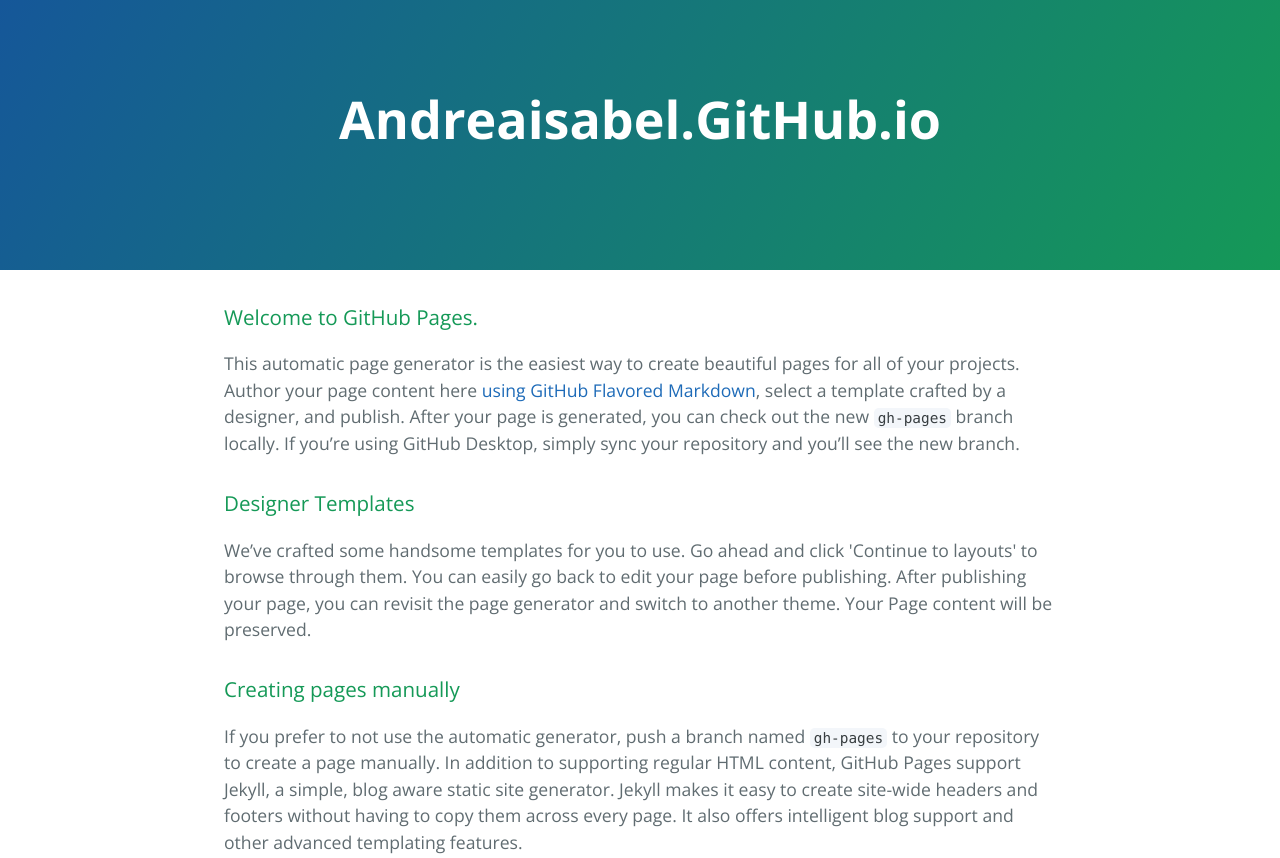
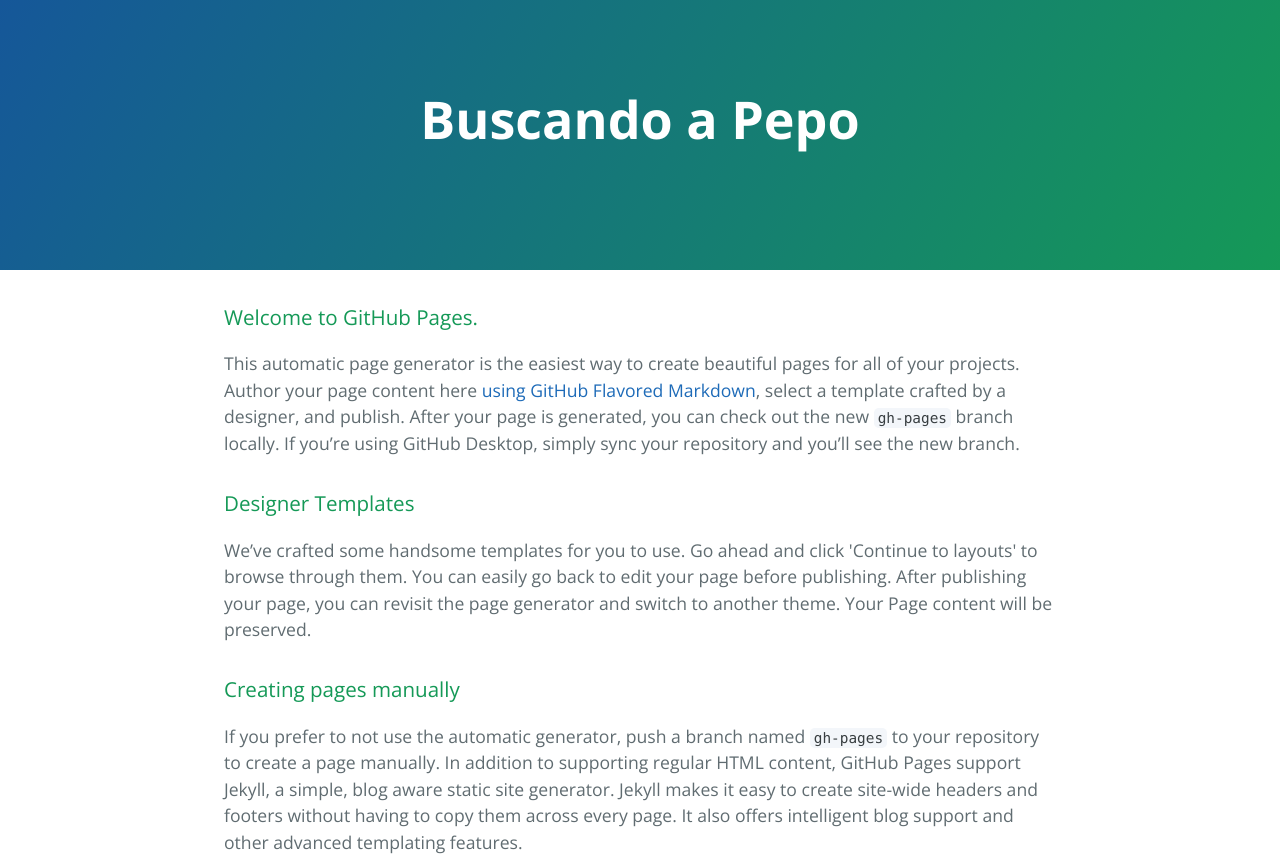
Before and after one commit to AndreaIsabel/AndreaIsabel.github.io, a plain HTML site: page index.html in a window 1280 px wide. Shown: the top 858 px of the page. Drawn offline with nearby package versions, Linux system fonts and the light colour scheme.

Commit message:
Update index.html

```diff
--- a/index.html
+++ b/index.html
@@ -11,7 +11,7 @@
   </head>
   <body>
     <section class="page-header">
-      <h1 class="project-name">Andreaisabel.GitHub.io</h1>
+      <h1 class="project-name">Buscando a Pepo</h1>
       <h2 class="project-tagline"></h2>
     </section>
 
```
